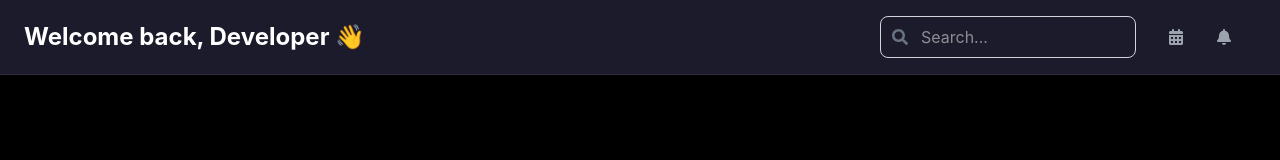
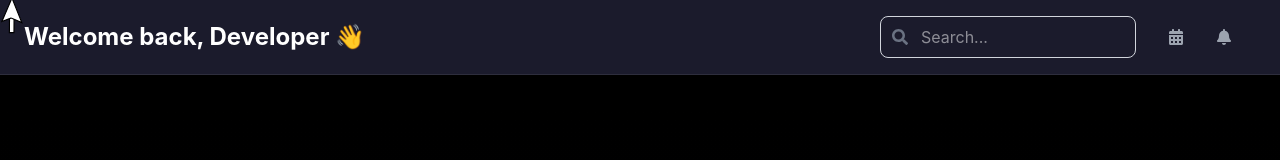
Before and after one commit to hi-tomato/notion-clone, a React (Vite) app: page /diary in a window 1280 px wide. Shown: the top 160 px of the page. Built offline with nearby package versions, Linux system fonts and the light colour scheme; no server answers.

Commit message:
feat: 마우스 이벤트 기능 구현

```diff
--- /dev/null
+++ b/src/hooks/CustomCursor.tsx
@@ -0,0 +1,107 @@
+// src/components/CustomCursor.tsx
+import React, { useEffect, useRef, useState } from 'react';
+
+interface Position {
+  x: number;
+  y: number;
+}
+
+const CustomCursor: React.FC = () => {
+  const [position, setPosition] = useState<Position>({ x: 0, y: 0 });
+  const [angle, setAngle] = useState<number>(0);
+  const [isVisible, setIsVisible] = useState<boolean>(false);
+  const prevPosRef = useRef<Position>({ x: 0, y: 0 });
+
+  const cursorSize = 64; // 기존 28px에서 40px로 크기 증가
+
+  const calculateAngle = (prevPos: Position, newPos: Position): number => {
+    const dx = newPos.x - prevPos.x;
+    const dy = newPos.y - prevPos.y;
+
+    if (dx === 0 && dy === 0) {
+      return angle;
+    }
+
+    const radians = Math.atan2(dx, -dy);
+    return radians * (180 / Math.PI);
+  };
+
+  useEffect(() => {
+    document.body.style.cursor = 'none';
+
+    const handleMouseMove = (e: MouseEvent) => {
+      const currentPos: Position = { x: e.pageX, y: e.pageY };
+      setPosition(currentPos);
+
+      if (!isVisible) {
+        setIsVisible(true);
+      }
+
+      if (
+        prevPosRef.current.x !== currentPos.x ||
+        prevPosRef.current.y !== currentPos.y
+      ) {
+        const newAngle = calculateAngle(prevPosRef.current, currentPos);
+        setAngle(newAngle);
+        prevPosRef.current = { ...currentPos };
+      }
+    };
+
+    const handleMouseLeave = () => {
+      setIsVisible(false);
+    };
+
+    const handleMouseEnter = () => {
+      setIsVisible(true);
+    };
+
+    window.addEventListener('mousemove', handleMouseMove);
+    document.addEventListener('mouseleave', handleMouseLeave);
+    document.addEventListener('mouseenter', handleMouseEnter);
+
+    return () => {
+      window.removeEventListener('mousemove', handleMouseMove);
+      document.removeEventListener('mouseleave', handleMouseLeave);
+      document.removeEventListener('mouseenter', handleMouseEnter);
+      document.body.style.cursor = 'auto'; // 원래 커서로 복원
+    };
+  }, [angle, isVisible]);
+
+  if (!isVisible) return null;
+
+  const offsetX = -9 * (cursorSize / 28);
+  const offsetY = -7 * (cursorSize / 28);
+
+  return (
+    <div
+      className="custom-cursor"
+      style={{
+        position: 'fixed',
+        left: `${position.x}px`,
+        top: `${position.y}px`,
+        width: `${cursorSize}px`,
+        height: `${cursorSize}px`,
+        transform: `translate(${offsetX}px, ${offsetY}px) rotate(${angle}deg)`,
+        pointerEvents: 'none',
+        zIndex: 9999,
+      }}
+    >
+      <svg width="100%" height="100%" viewBox="0 0 28 28">
+        <g fill="white" stroke="black" strokeWidth="0.5">
+          <g transform="rotate(23.183768,14.619298,18.982449)">
+            <rect
+              x="12.5"
+              y="13.6"
+              transform="matrix(0.9221,-0.3871,0.3871,0.9221,-5.7605,6.5909)"
+              width="2"
+              height="8"
+            />
+            <polygon points="9.2,7.3 9.2,18.5 12.2,15.6 12.6,15.5 17.4,15.5" />
+          </g>
+        </g>
+      </svg>
+    </div>
+  );
+};
+
+export default CustomCursor;
--- a/src/main.tsx
+++ b/src/main.tsx
@@ -18,6 +18,7 @@ import useAuthStore from '@/store/authStore';
 import Login from '@/pages/Login';
 import User from '@/pages/User';
 import { QueryClient, QueryClientProvider } from '@tanstack/react-query';
+import CustomCursor from './hooks/CustomCursor';
 
 interface ProtectedRouteProps {
   children: ReactNode;
@@ -45,6 +46,7 @@ createRoot(document.getElementById('root')!).render(
   <StrictMode>
     <QueryClientProvider client={queryClient}>
       <BrowserRouter>
+        <CustomCursor />
         <Routes>
           <Route path="/" element={<Layout />}>
             <Route index element={<Dashboard />} />
```
